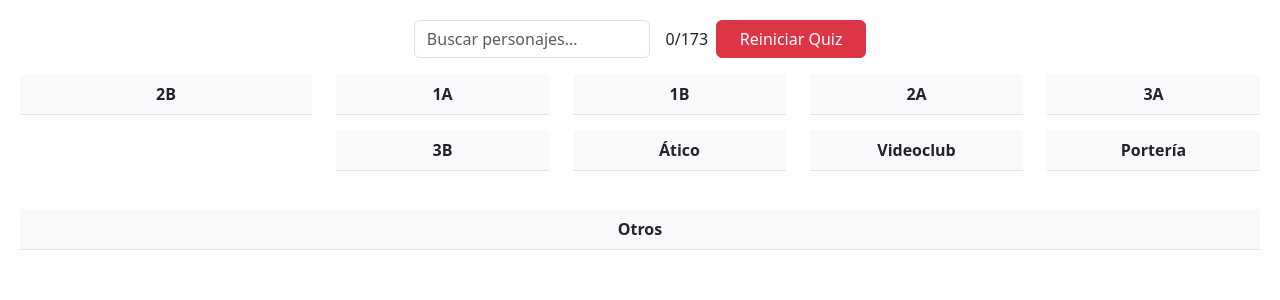
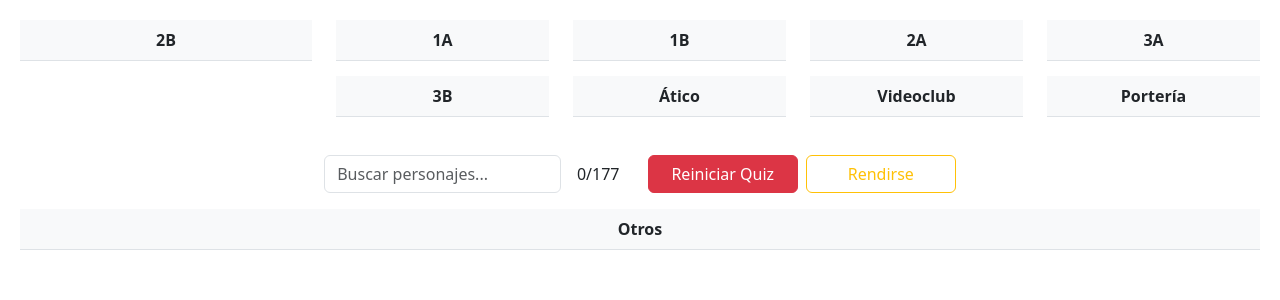
Before and after one commit to Mascalerino/quiz-tv-shows, an Angular app: page /characters in a window 1280 px wide. Shown: the top 300 px of the page. Built offline with nearby package versions, Linux system fonts and the light colour scheme.

Commit message:
Refactor character search and add "give up" functionality

```diff
--- a/src/app/characters/characters.component.html
+++ b/src/app/characters/characters.component.html
@@ -1,23 +1,4 @@
 <div class="characters-container">
-  <!-- Input de búsqueda centrado -->
-  <div class="d-flex justify-content-center align-items-center mb-3">
-    <div class="d-flex align-items-center">
-      <input
-        type="text"
-        class="form-control w-75"
-        placeholder="Buscar personajes..."
-        [(ngModel)]="searchTerm"
-        (input)="searchCharacters()"
-      />
-      <span class="ms-3">{{ points }}/{{ totalCharacters }}</span>
-
-      <!-- Botón para reiniciar el quiz -->
-      <button class="btn btn-danger ms-2 w-100" (click)="resetQuiz()">
-        Reiniciar Quiz
-      </button>
-    </div>
-  </div>
-
   <!-- Primer Contenedor con las tablas (2B y las demás) -->
   <div class="row mb-4">
     <!-- Columna para la tabla 2B -->
@@ -248,6 +229,30 @@
     </div>
   </div>
 
+  <div class="row">
+    <!-- Segundo Input de búsqueda encima de la tabla "Otros" -->
+    <div class="d-flex justify-content-center align-items-center mb-3">
+      <div class="d-flex align-items-center">
+        <input
+          type="text"
+          class="form-control w-75"
+          placeholder="Buscar personajes..."
+          [(ngModel)]="searchTerm"
+          (input)="searchCharacters()"
+        />
+        <span class="ms-3">{{ points }}/{{ totalCharacters }}</span>
+      </div>
+      <!-- Botón para reiniciar el quiz -->
+      <button class="btn btn-danger ms-2 w-100" (click)="resetQuiz()">
+        Reiniciar Quiz
+      </button>
+      <button class="btn btn-outline-warning ms-2" (click)="giveUp()">
+        <i class="bi bi-hand-thumbs-up"></i>
+        Rendirse
+      </button>
+    </div>
+  </div>
+
   <!-- Segundo Contenedor para la tabla de "Otros" -->
   <div class="row">
     <div class="col-12">
--- a/src/app/characters/characters.component.ts
+++ b/src/app/characters/characters.component.ts
@@ -163,6 +163,38 @@ export class CharactersComponent implements OnInit {
     this.isFilledOtros = false;
   }
 
+  giveUp(): void {
+    // Mostrar todos los personajes (establecer `showCharacter` a true)
+    this.showAllCharacters(this.characters1A);
+    this.showAllCharacters(this.characters1B);
+    this.showAllCharacters(this.characters2A);
+    this.showAllCharacters(this.characters2B);
+    this.showAllCharacters(this.characters3A);
+    this.showAllCharacters(this.characters3B);
+    this.showAllCharacters(this.charactersAtico);
+    this.showAllCharacters(this.charactersPorteria);
+    this.showAllCharacters(this.charactersVideoclub);
+    this.showAllCharacters(this.characterOtros);
+
+    // Cambiar el estado de las tablas a "llenas"
+    this.isFilled1A = true;
+    this.isFilled1B = true;
+    this.isFilled2A = true;
+    this.isFilled2B = true;
+    this.isFilled3A = true;
+    this.isFilled3B = true;
+    this.isFilledAtico = true;
+    this.isFilledPorteria = true;
+    this.isFilledVideoclub = true;
+    this.isFilledOtros = true;
+  }
+
+  private showAllCharacters(characters: ICharacter[]): void {
+    characters.forEach((character) => {
+      character.showCharacter = true;
+    });
+  }
+
   // Método para obtener los personajes de cada piso
   private getCharactersByFloor(): void {
     this.characters1A = this.characterService.getCharactersByFloorName('1A');
--- a/src/assets/data/characters.json
+++ b/src/assets/data/characters.json
@@ -229,21 +229,9 @@
       "showCharacter": false
     },
     {
-      "fullName": "Juan Luis",
-      "explanation": "Cirujano",
-      "posibilyInputs": ["Juan", "Luis"],
-      "showCharacter": false
-    },
-    {
       "fullName": "Moncho Heredia",
       "explanation": "Hijo higinio",
       "posibilyInputs": ["Moncho", "Heredia"],
-      "showCharacter": false
-    },
-    {
-      "fullName": "Rafa",
-      "explanation": "Cirujano",
-      "posibilyInputs": ["Rafa"],
       "showCharacter": false
     },
     {
@@ -406,12 +394,6 @@
       "fullName": "Roberto Alonso",
       "explanation": "",
       "posibilyInputs": ["Roberto", "Alonso", "Pintamonas"],
-      "showCharacter": false
-    },
-    {
-      "fullName": "Beltran Amoros",
-      "explanation": "Parapsicologo",
-      "posibilyInputs": ["Beltran", "Amoros", "Parapsicologo"],
       "showCharacter": false
     }
   ],
@@ -586,6 +568,12 @@
       "fullName": "Beatriz",
       "explanation": "Ex de armando",
       "posibilyInputs": ["Beatriz"],
+      "showCharacter": false
+    },
+    {
+      "fullName": "Beltran Amoros",
+      "explanation": "Parapsicologo",
+      "posibilyInputs": ["Beltran", "Amoros", "Parapsicologo"],
       "showCharacter": false
     },
     {
@@ -777,7 +765,7 @@
     {
       "fullName": "Jaime",
       "explanation": "Informatico mauri",
-      "posibilyInputs": ["Jaime", "Cookies"],
+      "posibilyInputs": ["Jaime", "Cookies", "Informatico"],
       "showCharacter": false
     },
     {
@@ -1055,6 +1043,42 @@
       "explanation": "Amigo mauri",
       "posibilyInputs": ["Yolanda", "Pedro"],
       "showCharacter": false
+    },
+    {
+      "fullName": "Juan Luis",
+      "explanation": "Cirujano",
+      "posibilyInputs": ["Juan", "Luis"],
+      "showCharacter": false
+    },
+    {
+      "fullName": "Rafa",
+      "explanation": "Cirujano",
+      "posibilyInputs": ["Rafa"],
+      "showCharacter": false
+    },
+    {
+      "fullName": "Ainhoa",
+      "explanation": "Conductora de bus",
+      "posibilyInputs": ["Ainhoa"],
+      "showCharacter": false
+    },
+    {
+      "fullName": "Isidro",
+      "explanation": "Mendigo millonario",
+      "posibilyInputs": ["Isidro"],
+      "showCharacter": false
+    },
+    {
+      "fullName": "Marcos",
+      "explanation": "Dj Gallumbos",
+      "posibilyInputs": ["Marcos", "Dj", "Gallumbos"],
+      "showCharacter": false
+    },
+    {
+      "fullName": "Ricardo",
+      "explanation": "Novio alicia",
+      "posibilyInputs": ["Ricardo"],
+      "showCharacter": false
     }
   ]
 }
```
